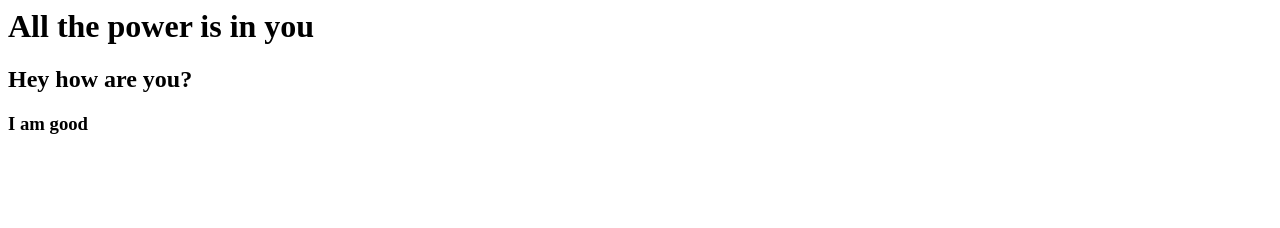
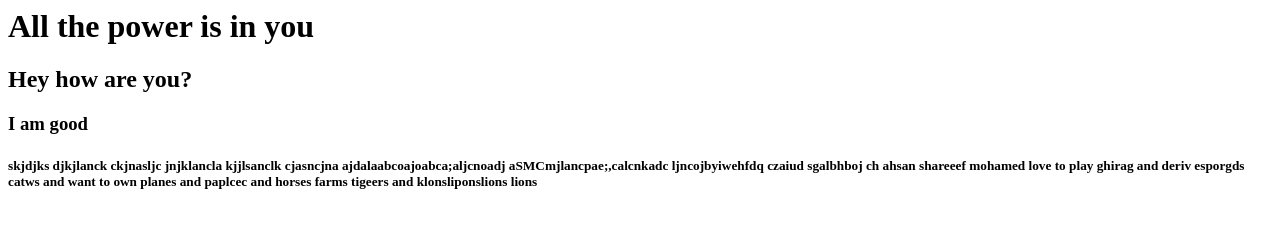
Before and after one commit to ahsan203/FirstGitRepo, a plain HTML site: page index.html in a window 1280 px wide. Drawn offline with Linux system fonts and the light colour scheme.

Commit message:
changes made in feature_ahsan

```diff
--- a/index.html
+++ b/index.html
@@ -4,6 +4,21 @@
 			<h1> All the power is in you </h1>
 			<h2>	Hey how are you?</h2>
 			<h3> I am good     </h3>
+
+			<h5>
+
+			skjdjks
+
+			djkjlanck
+
+			ckjnasljc
+			jnjklancla
+			kjjlsanclk
+			cjasncjna
+			ajdalaabcoajoabca;aljcnoadj
+			aSMCmjlancpae;,calcnkadc ljncojbyiwehfdq czaiud sgalbhboj ch
+			ahsan shareeef mohamed love to play ghirag and deriv esporgds catws
+			 and want to own planes and paplcec and horses farms tigeers and klonsliponslions lions</h5>
 		</body>
 
 
```
